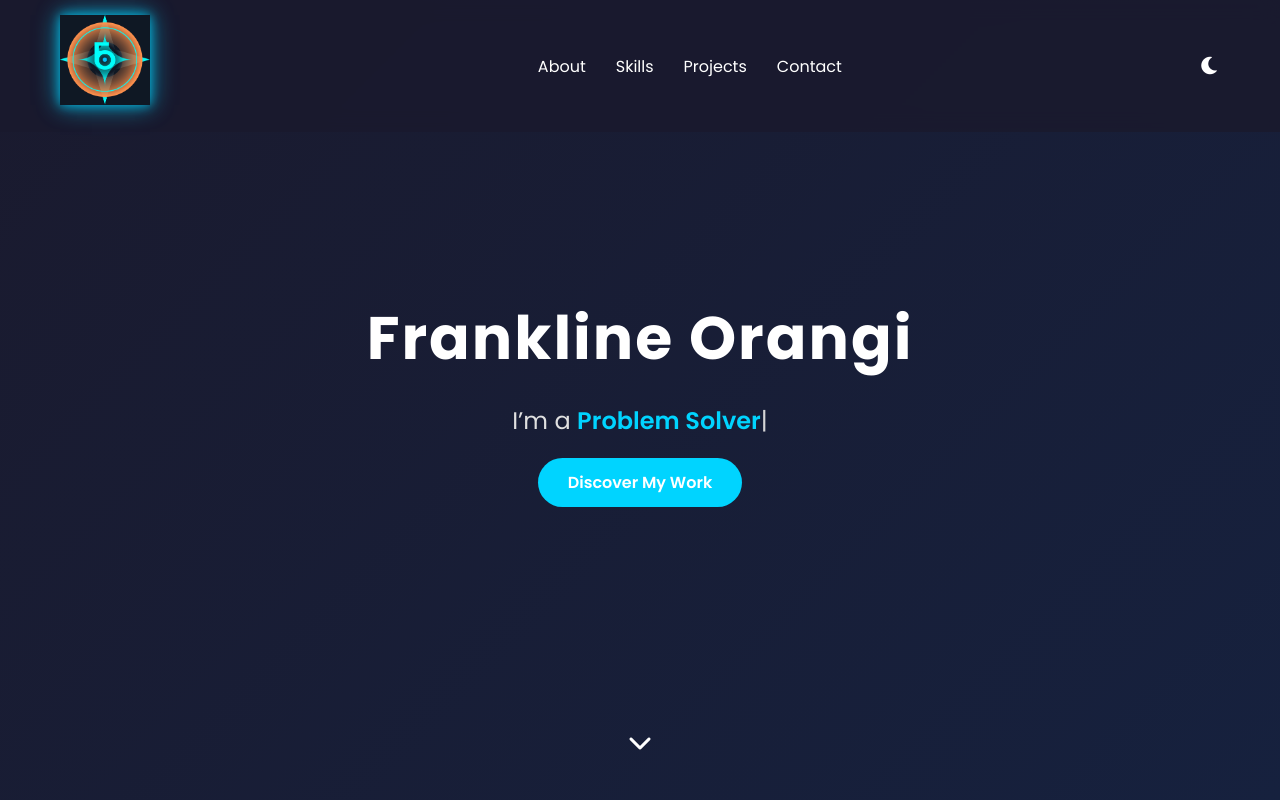
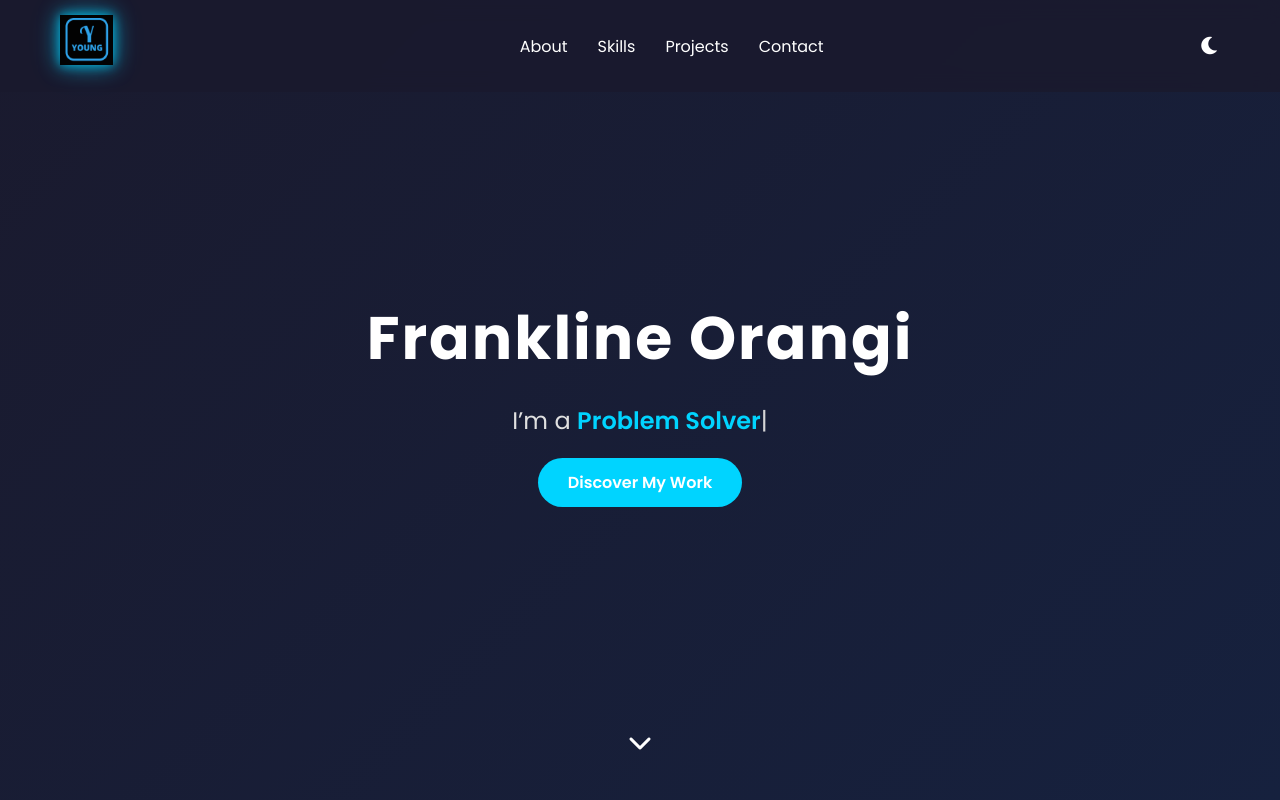
Before and after one commit to Young-black/portfolio-frontend, a website: page frontend/index.html in a window 1280 px wide. Shown: the top 800 px of the page. Drawn offline with nearby package versions, Linux system fonts and the light colour scheme.

Commit message:
edited logo

```diff
--- a/frontend/index.html
+++ b/frontend/index.html
@@ -13,7 +13,7 @@
   <nav class="navbar">
     <div class="container">
       <div class="logo">
-        <img src="assets/images/MyLogo.png" alt="Frankline Orangi Logo" class="glowing-logo">
+        <img src="assets/images/Loo.png" alt="Frankline Orangi Logo" class="glowing-logo">
       </div>
       <ul class="nav-links">
         <li><a href="#profile">About</a></li>
--- a/frontend/styles.css
+++ b/frontend/styles.css
@@ -46,7 +46,7 @@ body.dark-mode {
 }
 
 .logo img {
-  height: 90px; /* Adjust the height of the logo as needed */
+  height: 50px; /* Adjust the height of the logo as needed */
   width: auto; /* Maintain aspect ratio */
 }
 
```
Also changed, not shown: frontend/assets/images/Loo.png (added).
